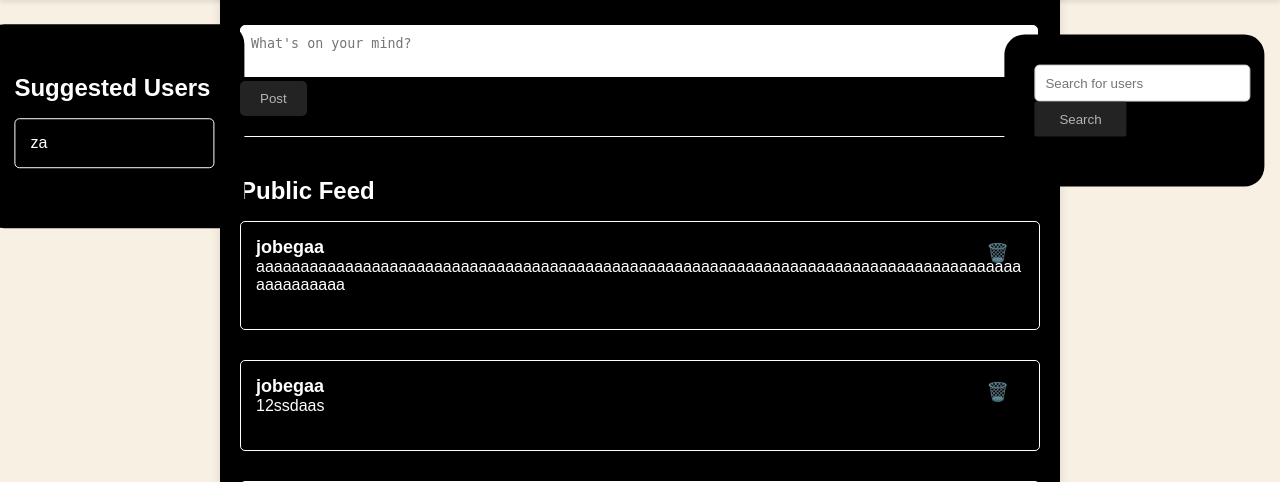
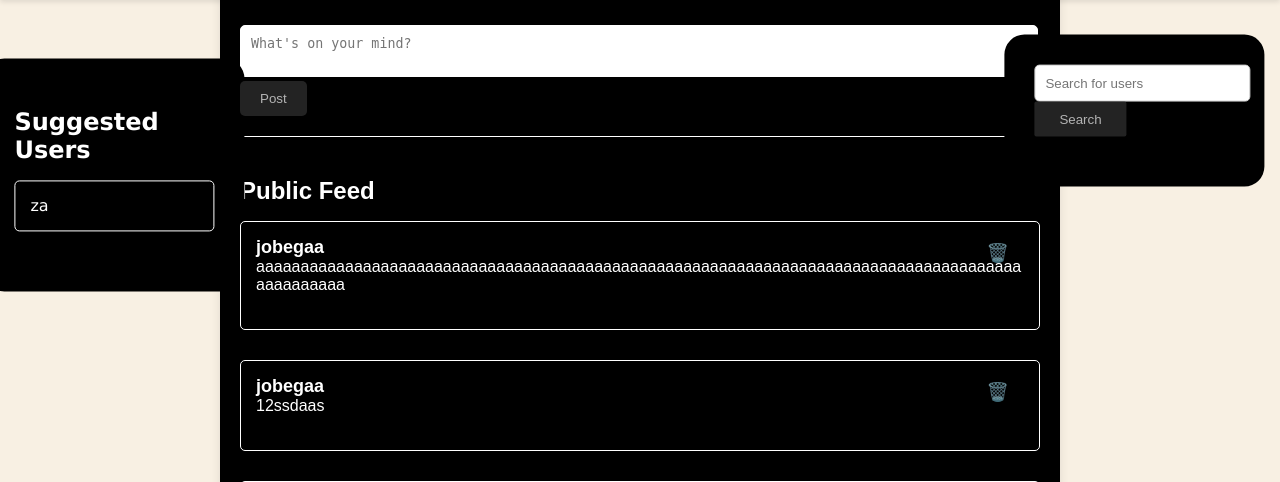
Before and after one commit to JosephPobega/EcoSystem, a Flask app: page /dashboard in a window 1280 px wide. Shown: the part 95-577 px from the top of the page. Run offline with Flask 3, Linux system fonts and the light colour scheme; a user stored in the database is signed in; data comes from the database, SQL or seed files in the repository.

Commit message:
Add files via upload

```diff
--- a/static/dashboard.css
+++ b/static/dashboard.css
@@ -83,11 +83,11 @@ button[type="submit"]:hover {
 
 .suggested-users{
     color: white;
-    font-family: Arial, sans-serif;
+    font-family: verdana, arial, helvetica, sans-serif;
     background-color: black;
     border: 30px solid black;
     position: absolute;
-    top: 20%;
+    top: 25%;
     right: 2;
     transform: translate(-6%, -20%);
     width: 200px;
```
